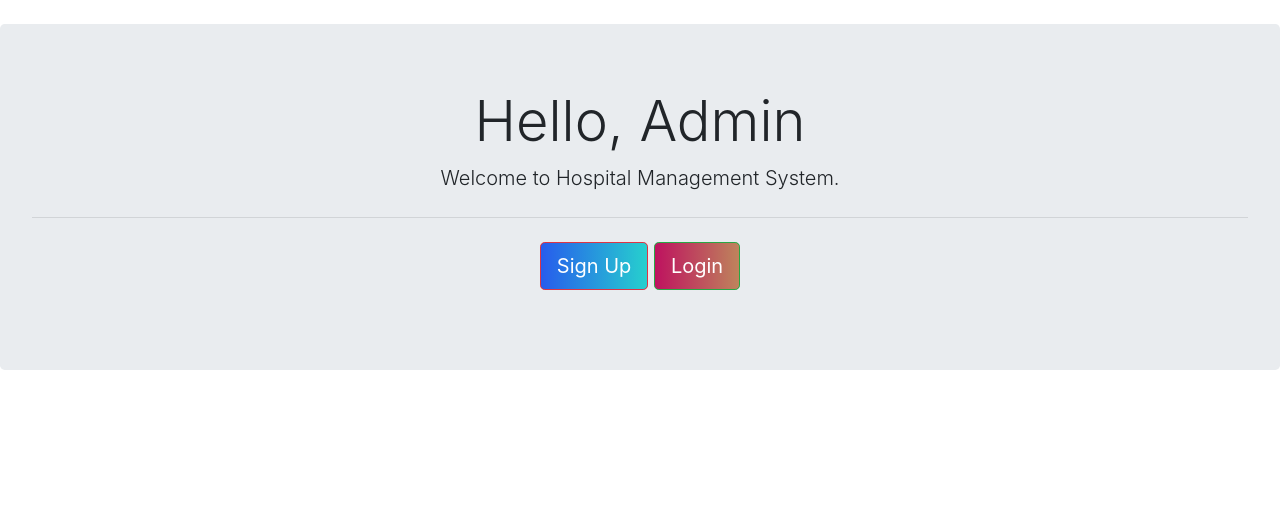
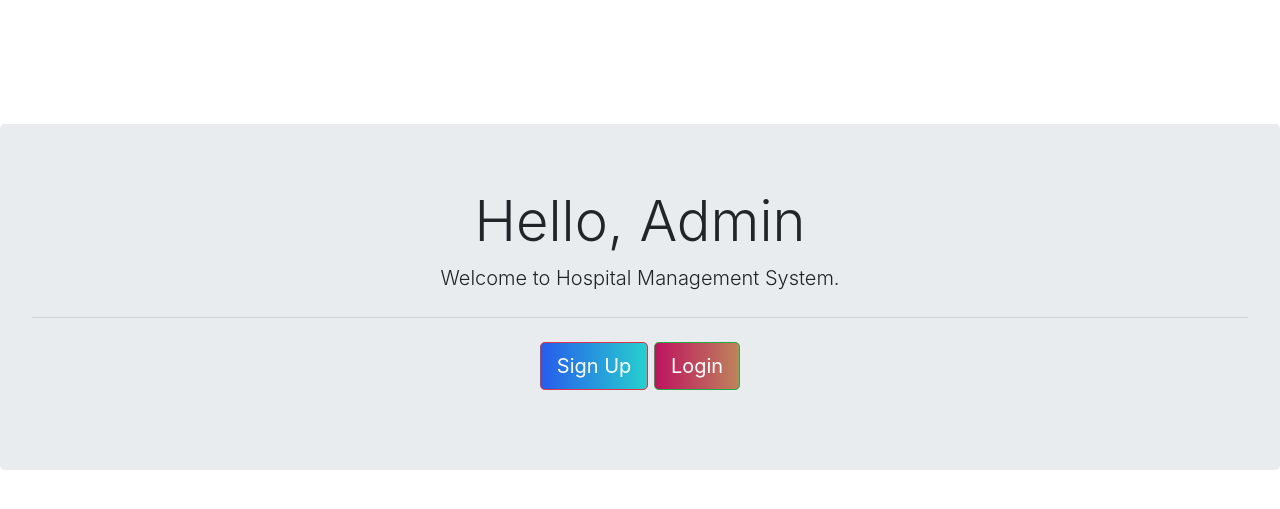
Before and after one commit to hieu02122001/django-hospital-management, a Django app: page /adminclick in a window 1280 px wide. Shown: the part 76-585 px from the top of the page. Run offline with Django 4.2, Linux system fonts and the light colour scheme; some libraries are stand-ins or nearby versions.

Commit message:
dat fix bug ui

```diff
--- a/templates/hospital/adminclick.html
+++ b/templates/hospital/adminclick.html
@@ -1,6 +1,6 @@
 {% extends 'hospital/homebase.html' %} {% block content %}
 
-<div class="jumbotron" style="margin-bottom: 0px; text-align: center">
+<div class="jumbotron" style="margin-bottom: 0px; text-align: center;">
   <h1 class="display-4" style="text-align: center">Hello, Admin</h1>
   <p class="lead">Welcome to Hospital Management System.</p>
   <hr class="my-4" />
--- a/templates/hospital/doctorclick.html
+++ b/templates/hospital/doctorclick.html
@@ -1,7 +1,5 @@
 {% extends 'hospital/homebase.html' %} {% block content %}
 
-<br />
-<br />
 
 <div class="jumbotron" style="margin-bottom: 0px; text-align: center">
   <h1 class="display-4" style="text-align: center">Hello, Doctor</h1>
--- a/templates/hospital/navbar.html
+++ b/templates/hospital/navbar.html
@@ -24,7 +24,7 @@
 </head>
 
 <body>
-  <div class="bs-example" style="margin-bottom: 100px">
+  <div class="bs-example" style="margin-bottom: 200px">
     <nav class="navbar navbar-expand-md navbar-dark fixed-top" style="background:#337AB7;">
       <a href="/" class="navbar-brand">
         <img src="{% static "images/am.png" %}"
--- a/templates/hospital/patientclick.html
+++ b/templates/hospital/patientclick.html
@@ -1,7 +1,4 @@
 {% extends 'hospital/homebase.html' %} {% block content %}
-
-<br />
-<br />
 
 <div class="jumbotron" style="margin-bottom: 0px; text-align: center">
   <h1 class="display-4" style="text-align: center">Hello, Patient</h1>
```
Also changed, not shown: db.sqlite3, static/profile_pic/DoctorProfilePic/jisoo_Fq970ze.jpg (added), static/profile_pic/PatientProfilePic/jisoo_vbTrlWi.jpg (added).
